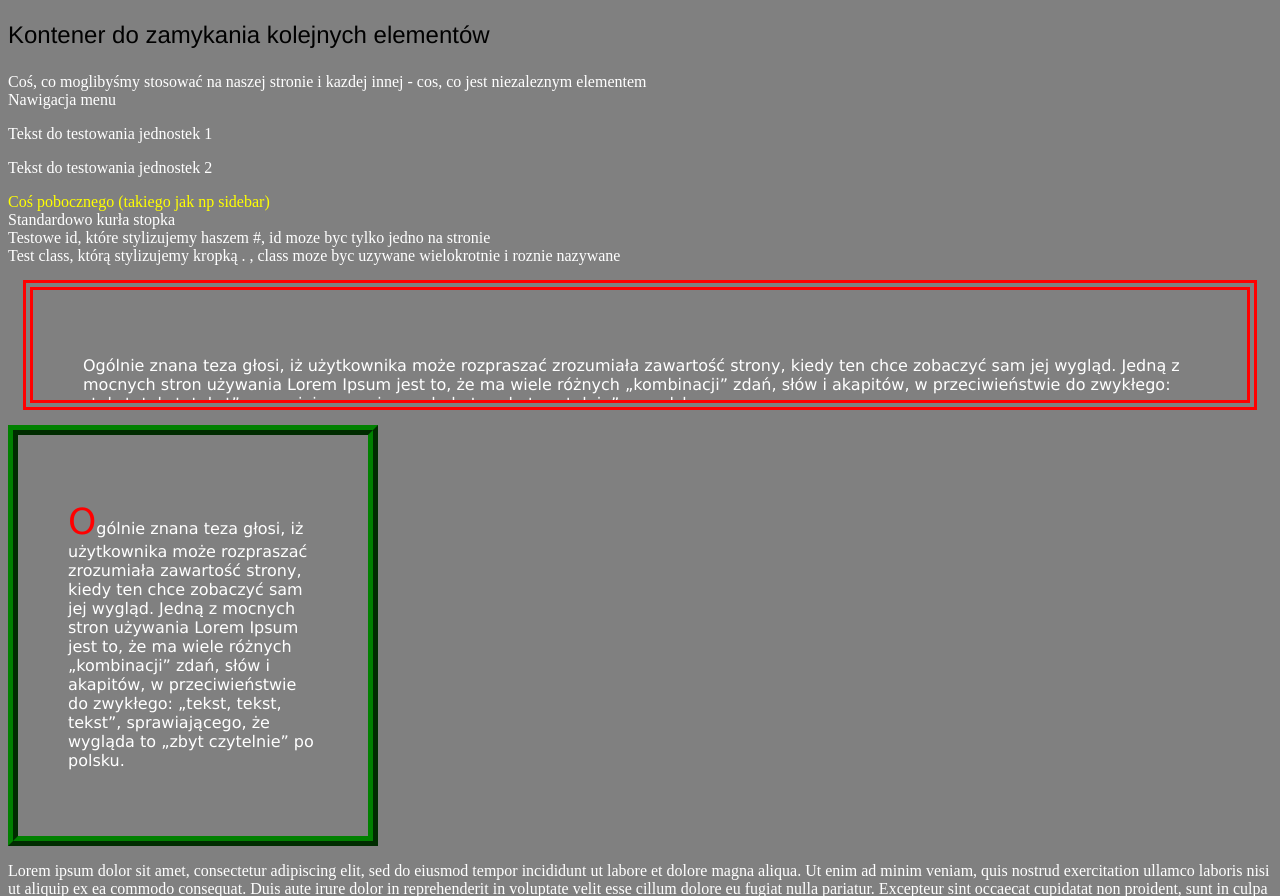
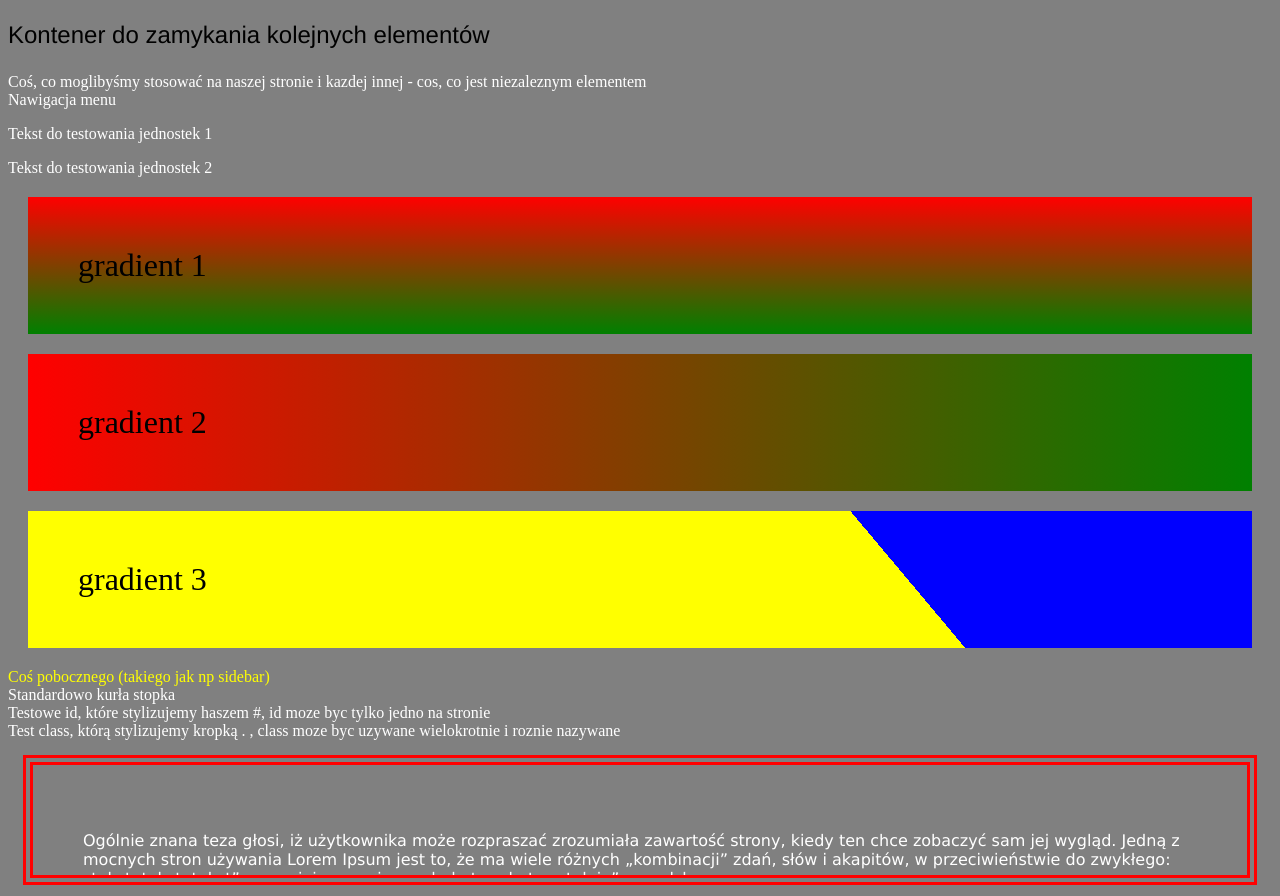
Before and after one commit to kacperwalter/code-notes, a PHP site: page /notatki.html in a window 1280 px wide. Shown: the part 277-1173 px from the top of the page. Run offline with PHP 8.4, Linux system fonts and the light colour scheme.

Commit message:
gradient

```diff
--- a/HTML/notatki.html
+++ b/HTML/notatki.html
@@ -50,6 +50,18 @@
         <p class="jednostki1">Tekst do testowania jednostek 1</p>
         <p class="jednostki2">Tekst do testowania jednostek 2</p>
     </article>
+
+    <div class="gradient1">
+        gradient 1
+    </div>
+
+    <div class="gradient2">
+        gradient 2
+    </div>
+
+    <div class="gradient3">
+        gradient 3
+    </div>
 
     <aside id="stylowanie_id">
         Coś pobocznego (takiego jak np sidebar)
--- a/HTML/style.css
+++ b/HTML/style.css
@@ -197,3 +197,30 @@ body header .paragraf3 {
 
 
 /* GRADIENTY */
+
+.gradient1 {
+    padding: 50px;
+    margin: 20px;
+    font-size: 200%;
+    color: black;
+    background-image: linear-gradient(red, green);
+}
+
+/* ustawienie gradientu wg stron itp */
+.gradient2 {
+    padding: 50px;
+    margin: 20px;
+    font-size: 200%;
+    color: black;
+    background-image: linear-gradient(to right, red, green);
+}
+
+/* ustawienie gradientu wg stopni */
+
+.gradient3 {
+    padding: 50px;
+    margin: 20px;
+    font-size: 200%;
+    color: black;
+    background-image: linear-gradient(50deg, yellow 70%, blue 30%);
+}
```
